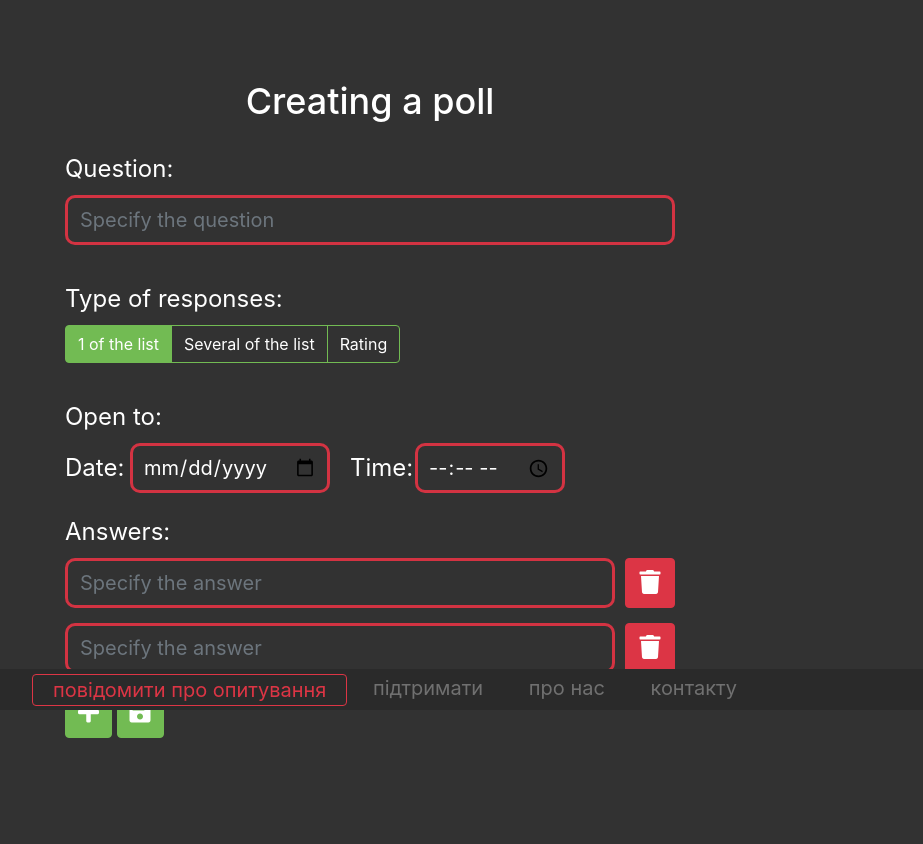
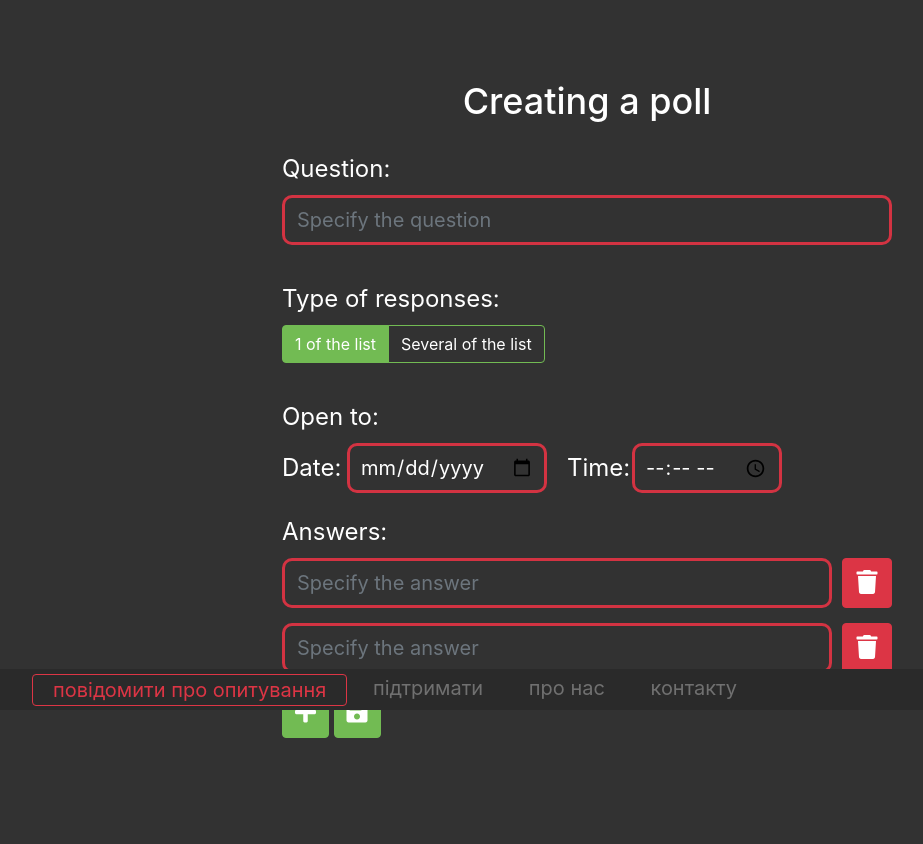
Before and after one commit to edikwhitman/simple-votings, a Django app: page /create_vote/ in a window 1280 px wide. Shown: the part 90-934 px from the top of the page, without its empty margins (53-976 px from the left). Run offline with Django 3.2, Linux system fonts and the light colour scheme; the visitor is signed in with stand-in values (Sample User, id 1); some libraries are stand-ins or nearby versions.

Commit message:
Temlate fixes

```diff
--- a/static/css/base.css
+++ b/static/css/base.css
@@ -70,3 +70,5 @@ footer {
 .container {
     max-width: 960px !important;
 }
+
+/*---vote---*/
--- a/vote/templates/create_vote.html
+++ b/vote/templates/create_vote.html
@@ -5,7 +5,7 @@
 {% endblock %}
 
 {% block content %}
-    <div class="sub_container mx-5">
+    <div class="sub_container mx-auto">
         <div class="row">
             <div class="col text-center">
                 <h1 id="title">
@@ -36,9 +36,6 @@
                         </label>
                         <label class="btn btn-secondary">
                             <input type="radio" name="options" id="option2" autocomplete="off"> Several of the list
-                        </label>
-                        <label class="btn btn-secondary">
-                            <input type="radio" name="options" id="option3" autocomplete="off"> Rating
                         </label>
                     </div>
                 </div>
--- a/vote/templates/header.html
+++ b/vote/templates/header.html
@@ -20,7 +20,7 @@
                     <a class="btn btn-outline-light dropdown-item" href="{% url 'logout' %}">Вихід</a>
                 </div>
                 {% else %}
-                <a href="{% url 'login' %}" class="btn btn-outline-light">Вхід</a>
+                <a href="{% url 'login' %}" class="header-btn btn btn-outline-light">Вхід</a>
                 {% endif %}
             </div>
         </nav>
--- a/vote/templates/report.html
+++ b/vote/templates/report.html
@@ -34,9 +34,10 @@
         <input type="submit" class="btn btn-danger mt-2" value="Отправить">
     </form>
 
-<a href="{% url 'report_status' %}" style="font-size: x-large" class="mt-2">Ваши жалобы</a>
+    <a href="{% url 'report_status' %}" style="font-size: x-large" class="mt-4">Ваши жалобы</a>
 
 {% endblock %}
+
 
 {% block extended_js %}
     <script>
```
Lines whose indentation alone changed are shown as unchanged.
